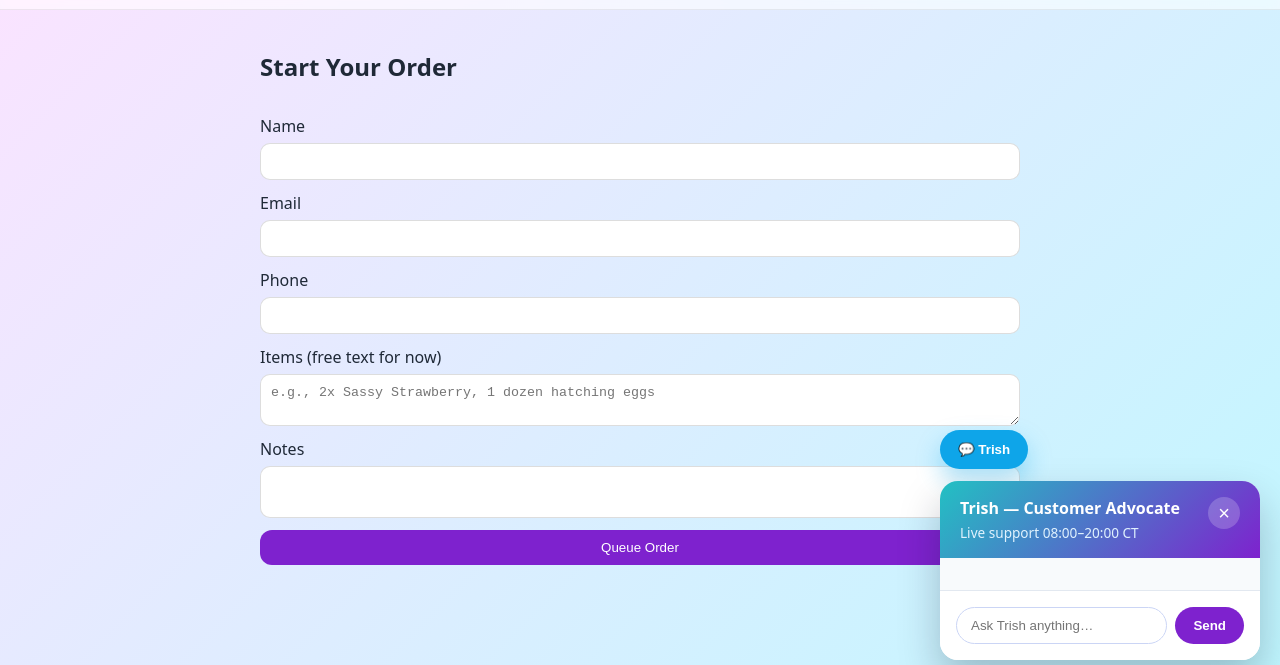
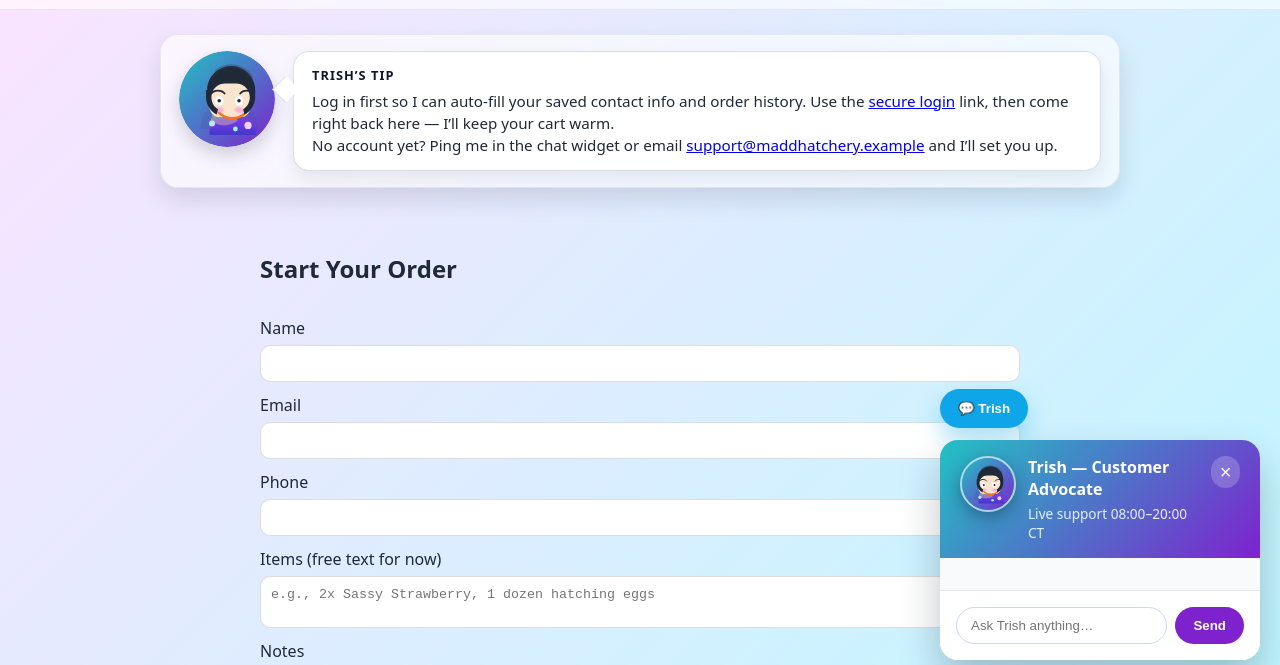
Before and after one commit to jimmershere/maddhatch, a plain HTML site: page frontend_go/public/order.html in a window 1280 px wide. Shown: the part 120-785 px from the top of the page. Drawn offline with Linux system fonts and the light colour scheme; no server answers; a script that the page names is missing.

Commit message:
Replace Trish portrait with SVG

```diff
--- a/frontend_go/public/assets/styles.css
+++ b/frontend_go/public/assets/styles.css
@@ -18,6 +18,12 @@
 .trish{max-width:1100px;margin:20px auto;padding:20px;display:grid;grid-template-columns:220px 1fr;gap:20px;align-items:center;background:#fff9;border:1px solid #0001;border-radius:20px;backdrop-filter:blur(4px)}
 .trish-photo{width:100%;border-radius:16px;box-shadow:0 6px 18px #0002}
 .trish ul{margin:0;padding-left:20px;display:grid;gap:10px}
+.trish-tip-card{max-width:960px;margin:24px auto;padding:16px 18px;display:flex;gap:18px;align-items:flex-start;background:#fff9;border:1px solid #0001;border-radius:18px;backdrop-filter:blur(4px);box-shadow:0 12px 24px rgba(15,23,42,.12)}
+.trish-tip-photo{width:96px;height:96px;flex:0 0 auto;border-radius:50%;object-fit:cover;box-shadow:0 8px 18px rgba(15,23,42,.18)}
+.trish-tip-bubble{position:relative;padding:14px 18px;background:#fff;border-radius:16px;border:1px solid rgba(148,163,184,.35);box-shadow:0 8px 18px rgba(15,23,42,.08)}
+.trish-tip-bubble::before{content:"";position:absolute;left:-18px;top:28px;width:18px;height:18px;background:inherit;border-left:1px solid rgba(148,163,184,.35);border-bottom:1px solid rgba(148,163,184,.35);transform:rotate(45deg)}
+.trish-tip-title{margin:0 0 6px;font-weight:700;color:#0f172a;text-transform:uppercase;font-size:.8rem;letter-spacing:.08em}
+.trish-tip-text{margin:0;font-size:.95rem;line-height:1.45;color:#1f2937}
 .grid{max-width:1100px;margin:10px auto;display:grid;grid-template-columns:repeat(3,1fr);gap:16px;padding:0 20px}
 .card{background:#fff8;border:1px solid #0001;border-radius:16px;padding:18px;backdrop-filter:blur(4px);}
 .footer{padding:30px 20px;text-align:center;color:#334155}
@@ -26,7 +32,7 @@
 label{display:grid;gap:6px}
 input,textarea{padding:10px;border-radius:10px;border:1px solid #0002}
 .muted{color:#475569}
-@media (max-width:900px){ .hero{grid-template-columns:1fr} .grid{grid-template-columns:1fr} .trish{grid-template-columns:1fr;text-align:center} .trish ul{padding-left:0} }
+@media (max-width:900px){ .hero{grid-template-columns:1fr} .grid{grid-template-columns:1fr} .trish{grid-template-columns:1fr;text-align:center} .trish ul{padding-left:0} .trish-tip-card{flex-direction:column;align-items:center;text-align:center} .trish-tip-bubble::before{display:none} }
 
 .sr-only{position:absolute!important;width:1px;height:1px;padding:0;margin:-1px;overflow:hidden;clip:rect(0,0,0,0);white-space:nowrap;border:0}
 .is-disabled{opacity:.55;pointer-events:none}
@@ -34,7 +40,9 @@ input,textarea{padding:10px;border-radius:10px;border:1px solid #0002}
 .trish-widget{position:fixed;bottom:20px;right:20px;z-index:2000;font-family:inherit}
 .trish-toggle{background:#0ea5e9;color:#fff;font-weight:600;border:none;border-radius:999px;padding:12px 18px;cursor:pointer;box-shadow:0 12px 25px rgba(14,165,233,.35)}
 .trish-panel{width:320px;max-width:calc(100vw - 40px);background:#f8fafc;border-radius:18px;box-shadow:0 20px 40px rgba(15,23,42,.25);display:flex;flex-direction:column;overflow:hidden;margin-top:12px}
-.trish-header{display:flex;justify-content:space-between;align-items:flex-start;padding:16px 20px;background:linear-gradient(135deg,#22c1c3,#7e22ce);color:#fff}
+.trish-header{display:flex;justify-content:space-between;align-items:flex-start;padding:16px 20px;background:linear-gradient(135deg,#22c1c3,#7e22ce);color:#fff;gap:12px}
+.trish-identity{display:flex;gap:12px;align-items:flex-start}
+.trish-avatar{width:56px;height:56px;border-radius:50%;object-fit:cover;box-shadow:0 6px 16px rgba(15,23,42,.35);border:2px solid rgba(255,255,255,.6)}
 .trish-header p{margin:4px 0 0;font-size:.85rem;color:#e0f2fe}
 .trish-close{background:rgba(255,255,255,.2);border:none;color:#fff;font-size:1.25rem;border-radius:999px;width:32px;height:32px;cursor:pointer}
 .trish-log{padding:16px;display:flex;flex-direction:column;gap:12px;overflow-y:auto;max-height:320px}
--- a/frontend_go/public/order.html
+++ b/frontend_go/public/order.html
@@ -23,6 +23,14 @@
   </nav>
   <span class="badge-user" data-user-name hidden>Guest</span>
 </header>
+<section class="trish-tip-card" aria-label="Trish’s ordering shortcuts">
+  <img src="/assets/trish.svg" alt="Trish, customer advocate" class="trish-tip-photo">
+  <div class="trish-tip-bubble">
+    <p class="trish-tip-title">Trish’s Tip</p>
+    <p class="trish-tip-text">Log in first so I can auto-fill your saved contact info and order history. Use the <a data-login-link href="/login.html">secure login</a> link, then come right back here — I’ll keep your cart warm.</p>
+    <p class="trish-tip-text">No account yet? Ping me in the chat widget or email <a id="supportEmailInline" href="mailto:support@maddhatchery.example">support@maddhatchery.example</a> and I’ll set you up.</p>
+  </div>
+</section>
 <main class="content">
   <form id="orderForm" class="form">
     <h2>Start Your Order</h2>
@@ -38,6 +46,9 @@
 <script>
   const badge=document.querySelector('[data-user-name]');
   if(badge){badge.hidden=false;}
+  const inlineEmail=document.getElementById('supportEmailInline');
+  const support = window.MADDH_SUPPORT || {};
+  if(inlineEmail && support.email){inlineEmail.textContent=support.email;inlineEmail.href='mailto:'+support.email;}
   document.getElementById('orderForm').addEventListener('submit', async (e) => {
     e.preventDefault();
     const fd = new FormData(e.target);
--- a/frontend_go/public/static/js/trish.js
+++ b/frontend_go/public/static/js/trish.js
@@ -125,9 +125,12 @@
       <button type="button" class="trish-toggle" aria-expanded="false">💬 Trish</button>
       <div class="trish-panel" hidden>
         <div class="trish-header">
-          <div>
-            <strong>Trish — Customer Advocate</strong>
-            <p>Live support ${support.escalationHours || ''}</p>
+          <div class="trish-identity">
+            <img src="/assets/trish.svg" alt="Trish, customer advocate" class="trish-avatar">
+            <div>
+              <strong>Trish — Customer Advocate</strong>
+              <p>Live support ${support.escalationHours || ''}</p>
+            </div>
           </div>
           <button type="button" class="trish-close" aria-label="Close">×</button>
         </div>
```
Also changed, not shown: frontend_go/public/admin.html (+8 -0 lines), frontend_go/public/index.html (+10 -1 lines), frontend_go/public/login.html (+8 -0 lines), frontend_go/public/support.html (+8 -0 lines), frontend_go/public/assets/trish.svg (added).
